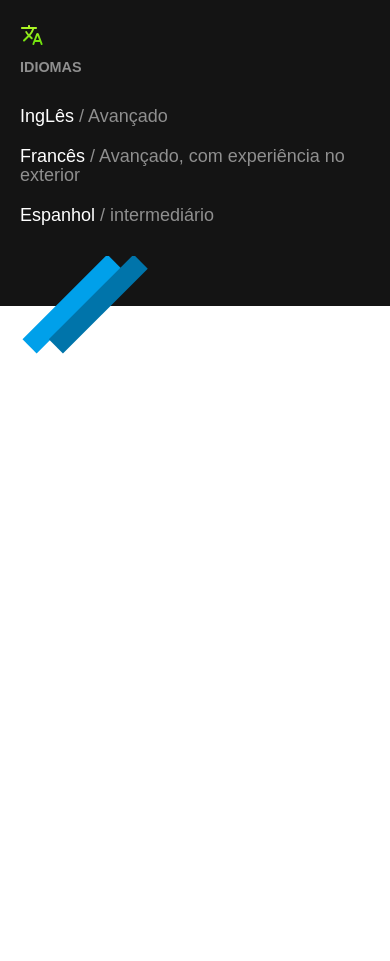
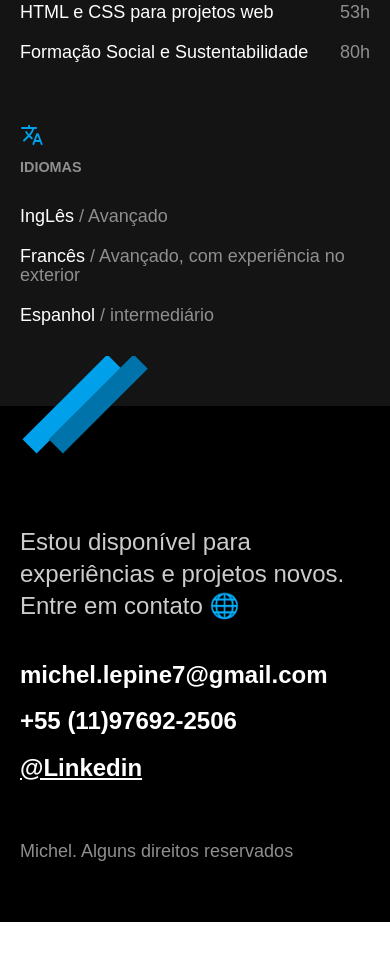
Before and after one commit to micheldutralepine/Portifolio, a plain HTML site: page index.html in a window 390 px wide. Shown: the part 2140-3101 px from the top of the page. After the commit the page ends 3062 px from the top, so only its background shows below. Drawn offline with Linux system fonts and the light colour scheme.

Commit message:
projeto finalizado

```diff
--- a/experiencia.css
+++ b/experiencia.css
@@ -1,6 +1,6 @@
 .experiencia {
   max-width: 1200px;
-  padding: 40 20px;
+  padding: 40px 20px;
   margin: 0 auto;
   display: grid;
   grid-template-columns: 1fr 2fr;
--- /dev/null
+++ b/footer.css
@@ -0,0 +1,48 @@
+.footer {
+  background-color: #000000;
+}
+
+.footer-container {
+  max-width: 1200px;
+  padding: 120px 20px 60px 20px;
+  margin: 0 auto;
+  display: grid;
+  grid-template-columns: 1fr 1fr;
+  gap: 100px;
+  align-items: center;
+}
+
+.footer-texto {
+  font-size: 1.5rem;
+  line-height: 1.33;
+  color: #cccccc;
+}
+
+.footer-contato li {
+  font-weight: bold;
+  font-size: 2.25rem;
+  line-height: 1.1;
+  color: #fff;
+  margin-bottom: 20px;
+}
+
+.footer-contato li a {
+  color: #fff;
+}
+
+.footer-copy {
+  font-size: 1.125rem;
+  color: #8f8f8f;
+  grid-column: 1 / -1;
+}
+
+@media (max-width: 800px) {
+  .footer-container {
+    grid-template-columns: 1fr;
+    gap: 40px;
+  }
+
+  .footer-contato li {
+    font-size: 1.5rem;
+  }
+}
--- a/formacao.css
+++ b/formacao.css
@@ -111,11 +111,11 @@
 }
 
 .cursos h3::before {
-  background: url(./img/cursos.svg) no-repeat center center;
+  background: url(./img/cursos3.svg) no-repeat center center;
 }
 
 .idiomas h3::before {
-  background: url(img/idiomas.svg) no-repeat center center;
+  background: url(img/idiomas3.svg) no-repeat center center;
 }
 
 .formacao-extra li {
--- a/global.css
+++ b/global.css
@@ -2,7 +2,6 @@ body {
   font-family: "Fira Sans", Arial, sans-serif;
   margin: 0;
   color: #141414;
-  margin-bottom: 1000px;
 }
 
 h1,
--- a/header.css
+++ b/header.css
@@ -23,7 +23,7 @@
   display: block;
 }
 
-@media (max-width: 750px) {
+@media (max-width: 800px) {
   .header {
     flex-direction: column;
     gap: 40px;
--- a/index.html
+++ b/index.html
@@ -4,13 +4,15 @@
 <head>
   <meta charset="UTF-8">
   <meta name="viewport" content="width=device-width, initial-scale=1.0">
+  <meta name="description" content="Desenvolvedor Web &
+  Engenheiro de Software Localizado em São Paulo, Capita">
   <title>Michel - Engenheiro de Software</title>
   <link rel="stylesheet" href="./style.css">
 </head>
 
 <body>
   <header class="header">
-    <img src="./img/logo-michel2.png" alt="">
+    <img src="./img/logo-michel2.png" alt="Logo">
     <nav>
       <ul class="header-menu">
         <li>
@@ -27,7 +29,7 @@
   </header>
 
   <main class="introducao"> <!-- Inicio introdução-->
-    <img src="./img/IMG_20221022_234028.jpg" alt="Foto">
+    <img src="./img/IMG_20221022_234028.jpg" alt="" width="312" height="420">
     <div>
       <h1>Desenvolvedor Web & <br>
         Engenheiro de Software</h1>
@@ -133,6 +135,17 @@
       </div>
   </section>
 
+  <footer id="contato" class="footer">
+    <div class="footer-container">
+      <p class="footer-texto">Estou disponível para experiências e projetos novos. Entre em contato 🌐</p>
+      <ul class="footer-contato">
+        <li>michel.lepine7@gmail.com</li>
+        <li>+55 (11)97692-2506</li>
+        <li><a href="https://www.linkedin.com/in/michel-dutra-lepine-772572235/">@Linkedin</a></li>
+      </ul>
+      <p class="footer-copy">Michel. Alguns direitos reservados</p>
+    </div>
+  </footer>
 
 
 
--- a/style.css
+++ b/style.css
@@ -3,3 +3,4 @@
 @import "./introducao.css";
 @import "./experiencia.css";
 @import "./formacao.css";
+@import "./footer.css";
```
Also changed, not shown: img/cursos3.svg (added), img/idiomas2.svg (added), img/idiomas3.svg (added).
